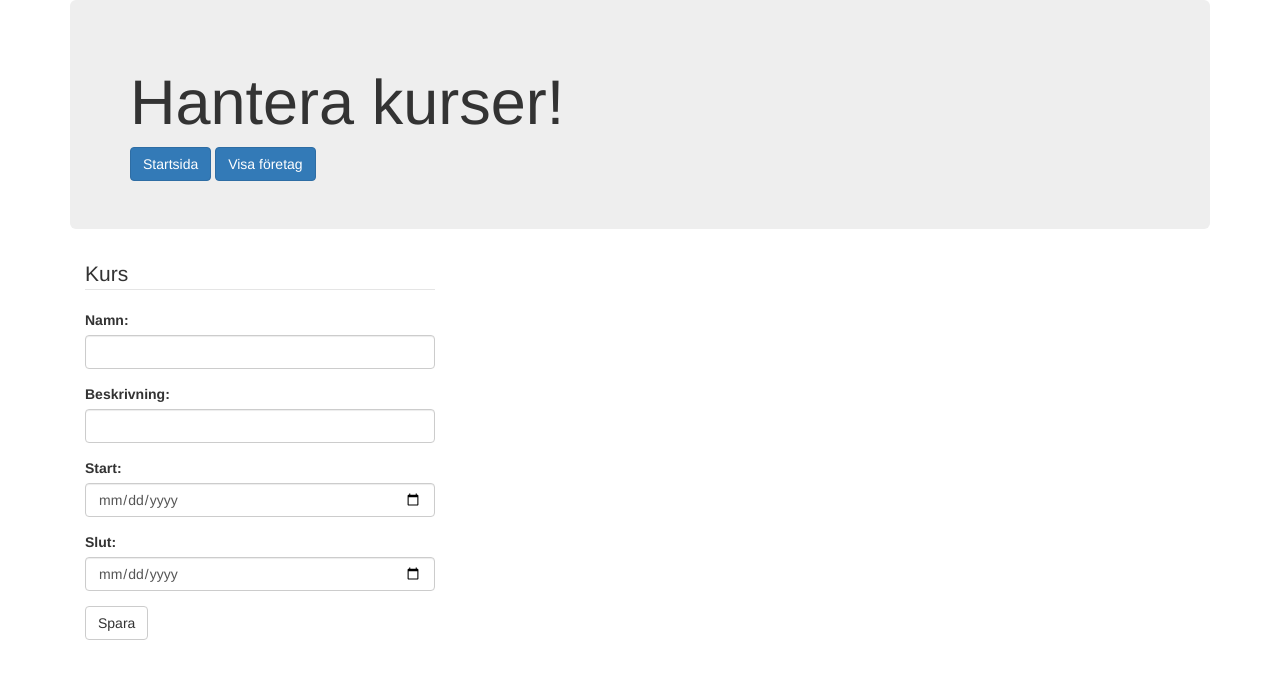
After one commit to Azzi3/ggdfsd, a PHP site: template views/manage-courses.php in a window 1280 px wide. The commit adds this page. Shown: the top 679 px of the page. Run offline with PHP 8.4, Linux system fonts and the light colour scheme; the template is opened without the code that fills it, so the values that code supplies are empty.

Commit message:
Added manage-courses view with fields

```diff
--- a/public/index.php
+++ b/public/index.php
@@ -1,5 +1,5 @@
 <?php
-	require_once('../config.php');
+  require_once('../config.php');
 	require_once('../lib/url.php');
 	require_once('../lib/funclib.php');
 	require_once('../classloader.php');
--- /dev/null
+++ b/views/manage-courses.php
@@ -0,0 +1,40 @@
+<div class="container">
+    <div class="jumbotron">
+
+        <h1>Hantera kurser!</h1>
+        <a class="btn btn-primary" href="<?php echo $path; ?>" role="button">Startsida</a>
+        <a class="btn btn-primary" href="<?php echo $path; ?>company-list" role="button">Visa företag</a>
+
+    </div>
+</div>
+
+    <div class="table-responsive">
+
+        <div class="container">
+            <form class="col-md-4">
+
+                <legend>Kurs</legend>
+                <div class="form-group">
+                    <label for="courseName">Namn:</label>
+                    <input type="text" class="form-control" id="courseName">
+                </div>
+                <div class="form-group">
+                    <label for="courseDescription">Beskrivning:</label>
+                    <input type="textarea" class="form-control" id="courseDescription">
+                </div>
+                <div class="form-group">
+                    <label for="courseStart">Start:</label>
+                    <input type="date" class="form-control" id="courseStart">
+                </div>
+                <div class="form-group">
+                    <label for="courseEnd">Slut:</label>
+                    <input type="date" class="form-control" id="courseEnd">
+                </div>
+
+                <button type="submit" class="btn btn-default">Spara</button>
+            </form>
+        </div>
+    </div>
+
+</body>
+</html>
```
Also changed, not shown: pagesetup.php (+7 -0 lines).
